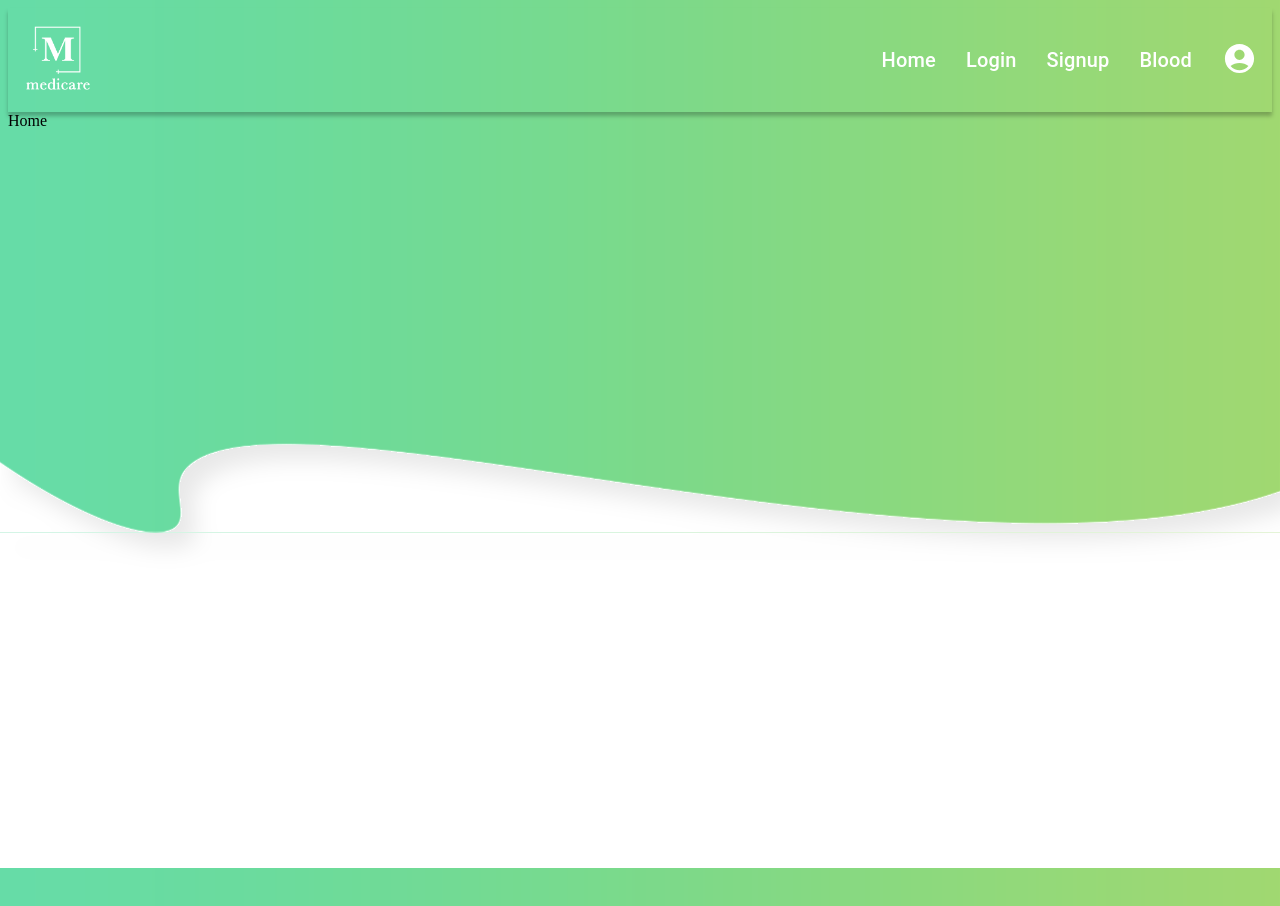
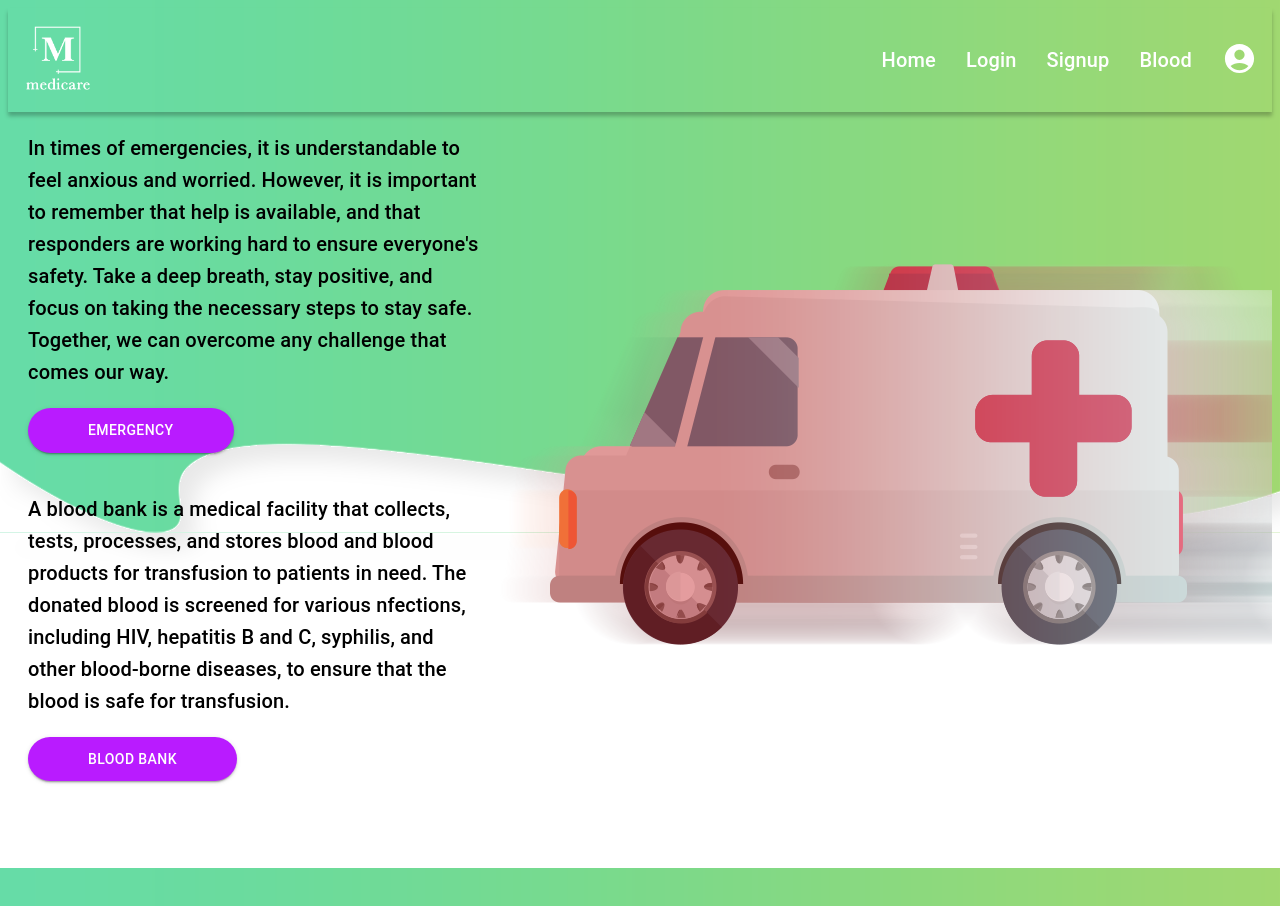
Before and after one commit to prathamthe1st/MediCare, a React (Vite) app in the folder medicare/: page / in a window 1280 px wide. Built offline with nearby package versions, Linux system fonts and the light colour scheme; no server answers.

Commit message:
Home page + Login Page + Signup Page Animation Added + Mapbox API created

```diff
--- a/medicare/src/components/Button/UserButton.jsx
+++ b/medicare/src/components/Button/UserButton.jsx
@@ -3,7 +3,7 @@ import { Button } from '@mui/material'
 import { useState, useEffect } from 'react'
 import axios from 'axios'
 
-function UserButton() {
+function UserButton({text , click}) {
 
     return (
         <>
@@ -11,13 +11,15 @@ function UserButton() {
                 variant='contained'
                 type='submit'
                 sx={{
-                    p: '10px 100px',
-                    borderRadius: 0,
+                    p: '10px 60px',
+                    borderRadius: 30,
                     backgroundColor: '#b91bff',
                     color: '#fff'
                 }}
+                onClick={click}
             >
-                Login</Button>
+                {text}
+            </Button>
         </>
     );
 }
--- a/medicare/src/pages/Home/Home.jsx
+++ b/medicare/src/pages/Home/Home.jsx
@@ -1,8 +1,161 @@
 import React from 'react'
+import { Box, Typography } from '@mui/material'
+import { useNavigate } from 'react-router-dom'
+import UserButton from '../../components/Button/UserButton'
+import { motion } from 'framer-motion'
+
+
+const button1Animations = {
+    hidden: {
+        opacity: 0,
+        x: '-200vw'
+    },
+    visible: {
+        opacity: 1,
+        x: 0,
+        transition: {
+            type: 'spring',
+            delay: 0.9,
+            duration: 1.3
+        }
+    },
+}
+const text1Animations = {
+    hidden: {
+        opacity: 0,
+        x: '-200vw'
+    },
+    visible: {
+        opacity: 1,
+        x: 0,
+        transition: {
+            type: 'spring',
+            delay: 0.7,
+            duration: 1.3
+        }
+    },
+}
+const button2Animations = {
+    hidden: {
+        opacity: 0,
+        x: '-200vw'
+    },
+    visible: {
+        opacity: 1,
+        x: 0,
+        transition: {
+            type: 'spring',
+            delay: 1.3,
+            duration: 1.3
+        }
+    },
+}
+const text2Animations = {
+    hidden: {
+        opacity: 0,
+        x: -200
+    },
+    visible: {
+        opacity: 1,
+        x: 0,
+        transition: {
+            type: 'spring',
+            delay: 1.1,
+            duration: 1.3
+        }
+    },
+}
+const imgAnimations = {
+    hidden: {
+        opacity: 0,
+        x: '100vw'
+    },
+    visible: {
+        opacity: 1,
+        x: 0,
+        transition: {
+            type: 'spring',
+            delay: 0.5,
+            duration: 1.3
+        }
+    },
+}
 
 function Home() {
+    const navigate = useNavigate()
     return (
-        <div>Home</div>
+        <Box display='flex' flexDirection='row' justifyContent='space-between' alignItems='center'>
+            <Box m='20px' display='flex' flexDirection='column' alignItems='flex-start'>
+                <motion.div
+                    variants={text1Animations}
+                    initial='hidden'
+                    animate='visible'
+                >
+                    <Typography
+                        variant='h6'
+                        sx={{
+                            // fontSize: 30,
+                            color: '#000000',
+                        }}
+                    >
+                        In times of emergencies, it is understandable to feel anxious and
+                        worried. However, it is important to remember that help is available,
+                        and that responders are working hard to ensure everyone's safety.
+                        Take a deep breath, stay positive, and focus on taking the
+                        necessary steps to stay safe. Together, we can overcome any
+                        challenge that comes our way.
+                    </Typography>
+                </motion.div>
+                <Box height='20px' />
+                <motion.div
+                    variants={button1Animations}
+                    initial='hidden'
+                    animate='visible'
+                >
+                    <Box>
+                        <UserButton text='Emergency' click={() => navigate('/emergency')} />
+                    </Box>
+                </motion.div>
+                <Box height='40px' />
+                <motion.div
+                    variants={text2Animations}
+                    initial='hidden'
+                    animate='visible'
+                >
+                    <Box>
+                        <Typography
+                            variant='h6'
+                            sx={{
+                                color: '#000000',
+                            }}
+                        >
+                            A blood bank is a medical facility that collects, tests,
+                            processes, and stores blood and blood products for transfusion
+                            to patients in need. The donated blood is screened for various
+                            nfections, including HIV, hepatitis B and C, syphilis, and other
+                            blood-borne diseases, to ensure that the blood is safe for transfusion.
+                        </Typography>
+                    </Box>
+                </motion.div>
+                <Box height='20px' />
+                <motion.div
+                    variants={button2Animations}
+                    initial='hidden'
+                    animate='visible'
+                >
+                    <Box>
+                        <UserButton text='Blood Bank' click={() => navigate('/bloodbank')} />
+                    </Box>
+                </motion.div>
+            </Box>
+            <motion.div
+                variants={imgAnimations}
+                initial='hidden'
+                animate='visible'
+            >
+                <img src='../../../public/ambulance.png' />
+            </motion.div>
+        </Box>
     )
 }
 
```
Also changed, not shown: medicare/public/ambulance.png (added).
